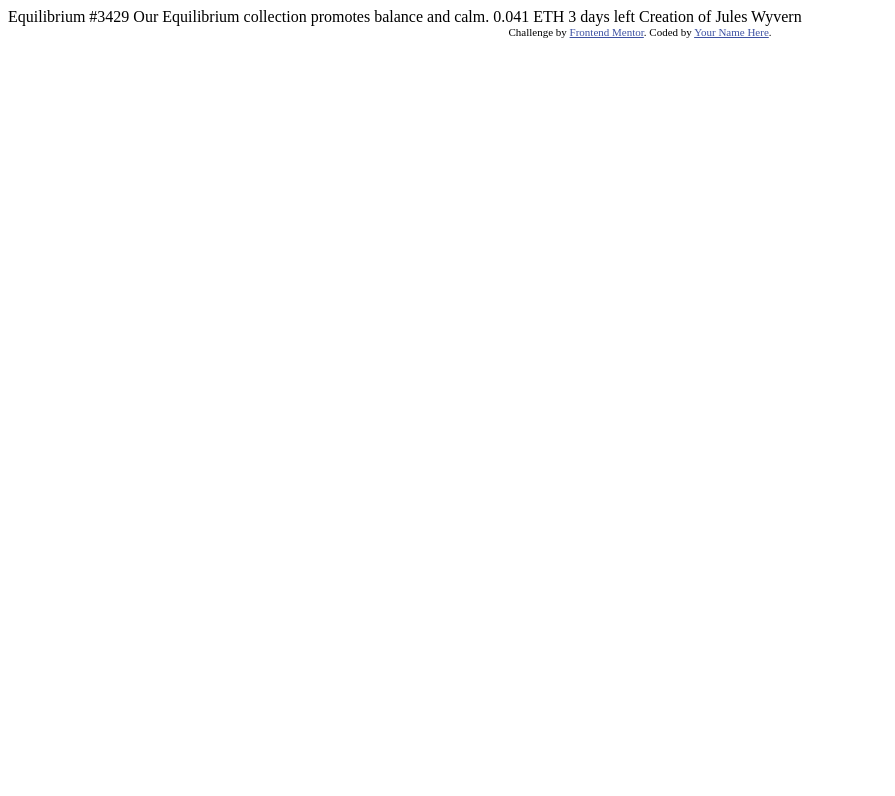
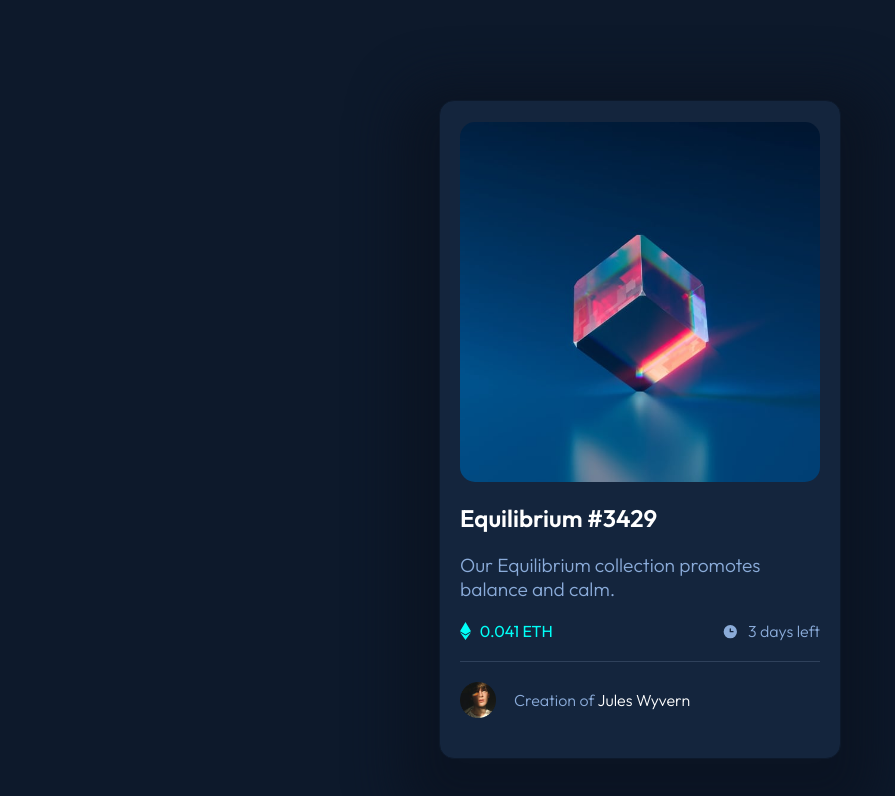
Before and after one commit to AaronCurrie/Challenge-NTF-preview-card, a plain HTML site: page index.html in a window 1280 px wide. Shown: the whole page, without its empty margins (0-895 px from the left). Drawn offline with Linux system fonts and the light colour scheme.

Commit message:
Commit final draft

```diff
--- a/Resources/StyleCSS/style.css
+++ b/Resources/StyleCSS/style.css
@@ -0,0 +1,150 @@
+* {
+    margin: 0;
+    padding: 0;
+}
+
+:root {
+    --Soft-blue: hsl(215, 51%, 70%);
+    --Cyan: hsl(178, 100%, 50%);
+    --Very-dark-blue-main: hsl(217, 54%, 11%);
+    --dark-blue-card: hsl(216, 50%, 16%);
+    --dark-blue-line: hsl(215, 32%, 27%);
+    --White: hsl(0, 0%, 100%);
+}
+
+body {
+    font-size: 18px;
+    font-family: 'outfit';
+    background-color: var(--Very-dark-blue-main);
+}
+
+main {
+    margin: clamp(5%, 15%, 100px) auto;
+    width: clamp(250px, 70%, 400px);
+    border: 1px solid var(--Very-dark-blue-main);
+    background-color: var(--dark-blue-card);
+    border-radius: 15px;
+    box-shadow: 0 25px 50px 40px hsl(217, 54%, 9%);
+}
+
+figure {
+    position: relative;
+    width: 90%;
+    margin: 5% auto;
+    border: 1px solid var(--dark-blue-card);
+}
+
+figure img {
+    width:100%;
+    display: block;
+    border-radius: 15px;
+}
+
+.overlay {
+    position: absolute;
+    display: flex;
+    width: 100%;
+    height: 100%;
+    top: 0;
+    opacity: 0;
+    border-radius: 15px;
+    transition: all 0.5s linear;
+}
+
+.overlay img {
+    width: 15%;
+    margin: auto;
+}
+
+.overlay:hover {
+    background-color: hsla(178, 100%, 50%, 0.4);
+    opacity: 1;
+
+}
+
+h1 {
+    margin: 5% 5%;
+    font-size: 1.5rem;
+    color: var(--White);
+    font-weight: 600;
+}
+
+a {
+    text-decoration: none;
+}
+
+a:hover {
+    color: var(--Cyan);
+    transition: all 0.5s linear;
+}
+
+a h1:hover {
+    color: var(--Cyan);
+    transition: all 0.5s linear;
+}
+
+h2 {
+    margin: 5% 5%;
+    font-size: 1.2rem;
+    color: var(--Soft-blue);
+    font-weight: 300;
+}
+
+h3 {
+    font-size: 1rem;
+    color: var(--Cyan);
+    font-weight: 400;
+}
+
+h4 {
+    font-size: 1rem;
+    color: var(--Soft-blue);
+    font-weight: 300;
+}
+
+h4 a {
+    color: var(--White);
+    text-decoration: none;
+}
+
+.details {
+    display: flex;
+    margin: 5% 5%;
+    justify-content: space-between;
+}
+
+.details img {
+    height: auto;
+}
+
+.cost {
+    display: flex;
+    align-items: center;
+    justify-content: flex-start;
+    gap: 5%;
+    flex-grow:2;
+}
+
+.time {
+    display: flex;
+    align-items: center;
+    justify-content: flex-end;
+    gap: 5%;
+    flex-grow:2;
+}
+
+.break {
+    border-bottom: 1px solid var(--dark-blue-line);
+    margin: 5% 5%;
+}
+
+.creator {
+    display: flex;
+    gap: 5%;
+    align-items: center;
+    margin: 5% 5% 10% 5%;
+}
+
+.creator img {
+    width: 10%;
+}
--- a/index.html
+++ b/index.html
@@ -6,28 +6,47 @@
 
   <link rel="icon" type="image/png" sizes="32x32" href="./images/favicon-32x32.png">
 
+  <link rel="stylesheet" type="text/css" href="Resources/StyleCSS/style.css">
+
+  <link rel="preconnect" href="https://fonts.googleapis.com">
+  <link rel="preconnect" href="https://fonts.gstatic.com" crossorigin>
+  <link href="https://fonts.googleapis.com/css2?family=Outfit:wght@300;400;500;600&display=swap" rel="stylesheet">
+
   <title>Frontend Mentor | NFT preview card component</title>
 
-  <!-- Feel free to remove these styles or customise in your own stylesheet 👍 -->
-  <style>
-    .attribution { font-size: 11px; text-align: center; }
-    .attribution a { color: hsl(228, 45%, 44%); }
-  </style>
 </head>
+
 <body>
 
-  Equilibrium #3429
+  <main>
+    <figure>
+      <a href="#">
+        <img src="Resources/images/image-equilibrium.jpg" alt="Equilibrium icon">
+        <div class="overlay">
+          <img src="Resources/images/icon-view.svg" alt="eye icon">
+        </div>
+      </a>
+    </figure>
+    <section>
+      <a href="#"><h1>Equilibrium #3429</h1></a>
+      <h2>Our Equilibrium collection promotes balance and calm.</h2>
+      <div class="details">
+        <div class="cost">
+          <img src="Resources/images/icon-ethereum.svg" alt="Ethereum icon">
+          <h3>0.041 ETH</h3>
+        </div>
+        <div class="time">
+          <img src="Resources/images/icon-clock.svg" alt="clock icon">
+          <h4>3 days left</h4>
+        </div>
+      </div>
+      <div class="break"></div>
+      <div class="creator">
+        <img src="Resources/images/image-avatar.png" alt="image of the creator">
+        <h4>Creation of <a href="#">Jules Wyvern</a></h4>
+      </div>
+    </section>
+  </main>
 
-  Our Equilibrium collection promotes balance and calm.
-
-  0.041 ETH
-  3 days left
-
-  Creation of Jules Wyvern
-
-  <div class="attribution">
-    Challenge by <a href="https://www.frontendmentor.io?ref=challenge" target="_blank">Frontend Mentor</a>.
-    Coded by <a href="#">Your Name Here</a>.
-  </div>
 </body>
 </html>
```
Also changed, not shown: 1 other file.
